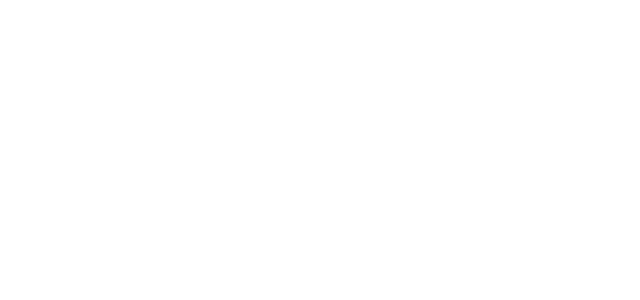
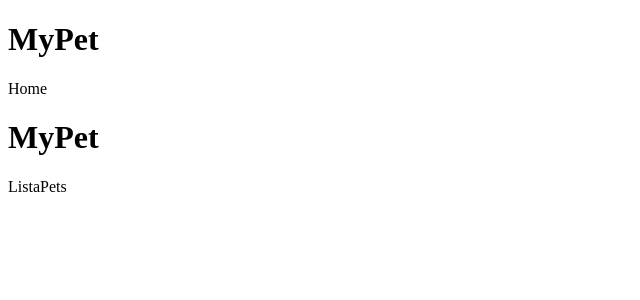
Before and after one commit to ViniciusYoda/CP5-React, a React (Create React App) app in the folder react-app-pet/: page /lp in a window 1280 px wide. Shown: the top 300 px of the page, without its empty margins (0-640 px from the left). Built offline with nearby package versions, Linux system fonts and the light colour scheme.

Commit message:
criando as paginas

```diff
--- a/react-app-pet/src/App.jsx
+++ b/react-app-pet/src/App.jsx
@@ -1,9 +1,12 @@
 import React from 'react'
+import Home from './components/Home'
+import MainRoutes from './routes/MainRoutes'
 
 export default function App() {
     return(
-        <>
-
-        </>
+        <div>
+          <Home/>
+          <MainRoutes/>
+        </div>
   )
 }
--- /dev/null
+++ b/react-app-pet/src/components/Home.jsx
@@ -0,0 +1,12 @@
+import React from 'react'
+import NavBar from './NavBar'
+
+export default function Home() {
+    return (
+
+        <div>
+            <NavBar/>
+            Home
+        </div>
+    )
+}
--- /dev/null
+++ b/react-app-pet/src/components/ListaPets.jsx
@@ -0,0 +1,11 @@
+import React from 'react'
+import NavBar from './NavBar'
+
+export default function ListaPets() {
+    return (
+        <div>
+            <NavBar/>
+            ListaPets
+        </div>
+    )
+}
--- a/react-app-pet/src/components/PetCadastro.jsx
+++ b/react-app-pet/src/components/PetCadastro.jsx
@@ -1,8 +1,10 @@
 import React from 'react'
+import NavBar from './NavBar'
 
 export default function PetCadastro(props) {
     return (
         <div /*estilização por styled */>
+            <NavBar/>
             <form method='post' onSubmit={props.adicionarNovoPet}>
 
                 <div>
--- a/react-app-pet/src/routes/MainRoutes.jsx
+++ b/react-app-pet/src/routes/MainRoutes.jsx
@@ -1,9 +1,18 @@
 import React from 'react'
 import { Route, Routes } from 'react-router-dom'
+import Home from '../components/Home'
+import ListaPets from '../components/ListaPets'
+import PetCadastro from '../components/PetCadastro'
 
 
 export default function MainRoutes() {
     return (
-        <div>MainRoutes</div>
+        <>
+            <Routes>
+                <Route path='/' element={<Home/>}/>
+                <Route path='/lp' element={<ListaPets/>}/>
+                <Route path='/cadastroPet' element={<PetCadastro/>}/>
+            </Routes>
+        </>
     )
 }
```
Also changed, not shown: react-app-pet/src/components/Pet.jsx (added, +7 -0 lines).
